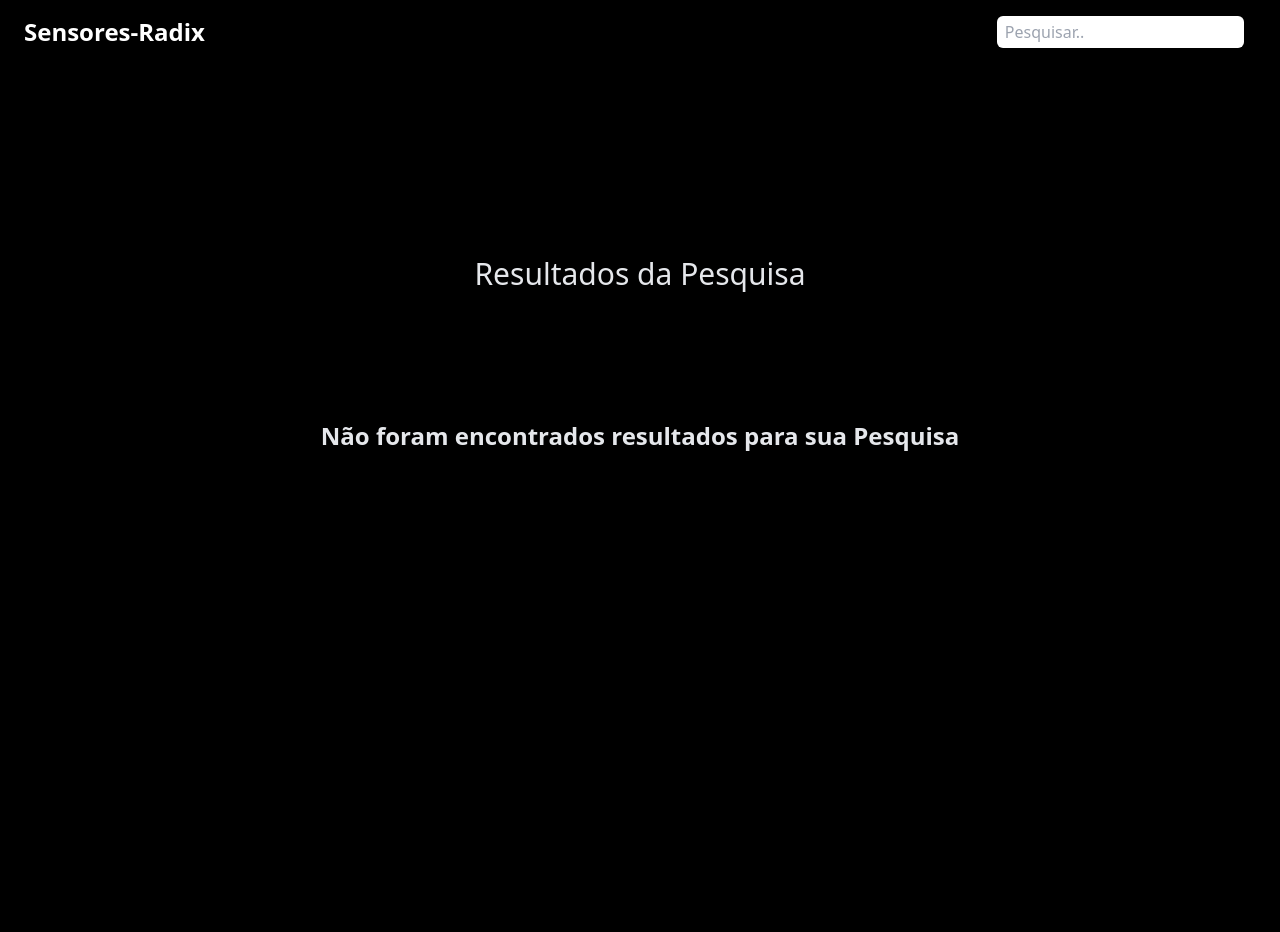
After one commit to LoganMiranda/Radix-API-Challenge, a Django app: template Sensores/templates/pesquisa_sensor.html in a window 1280 px wide. The commit adds this page. Run offline with Django 5.2, Linux system fonts and the light colour scheme; the template is opened without the code that fills it, so the values that code supplies are empty; some libraries are stand-ins or nearby versions.

Commit message:
adiçao da funcionalidade pesquisa, de acordo com o id_sensor. Criação da view, rota url e template pesquisa_sensopr.html

```diff
--- /dev/null
+++ b/Sensores/templates/pesquisa_sensor.html
@@ -0,0 +1,37 @@
+{% extends 'base.html'%}
+
+{% block title %}
+    Pesquisa
+{% endblock %}
+
+
+{% block content %}
+{% include 'navbar.html' %}
+
+<main>
+
+<section class='bg-primary_black flex justify-center py-32'>
+    <div class="py-32 w-10/12 relative text-center" >
+        <h2 class="text-gray-200 text-3xl font-medium">
+            Resultados da Pesquisa
+        </h2>
+
+        {% if object_list|length < 1 %}
+        <h2 class="p-32 text-gray-200 text-2xl font-bold">
+            Não foram encontrados resultados para sua Pesquisa
+        </h2>
+        {% endif %}
+
+        <div class="py-12 flex flex-wrap items-center min-w-full movie_lis">
+            {% for sensor in object_list %}
+            <div class="m-4 bg-blue-500 overflow-hidden flex-shrink-0 rounded-md cursor-pointer h-14 w-32 py-2">
+                <a href="{% url 'Sensores:leitura_sensor' sensor.pk %}?horas=24"><button type="button" class="btn btn-primary">{{sensor.id_sensor}}</button></a>
+            </div>
+            {% endfor %}
+        </div>
+    </div>
+</section>
+
+</main>
+
+{% endblock %}
--- a/Sensores/templates/sensores.html
+++ b/Sensores/templates/sensores.html
@@ -1,4 +1,5 @@
 {% extends 'base.html' %}
+
 
 {% block title %}
     HomeSensores
@@ -6,6 +7,8 @@
 
 
 {% block content %}
+{% include 'navbar.html'%}
+
 
 
 <div class="  md:py-0 text-gray-100 text-center flex items-center flex-col">
--- a/Sensores/urls.py
+++ b/Sensores/urls.py
@@ -1,6 +1,6 @@
 from django.urls import path, include
 from . import views
-from .views import LeituraSensor, Homesensores
+from .views import LeituraSensor, Homesensores, PesquisaSensor
 
 app_name = 'Sensores'
 
@@ -10,4 +10,5 @@ urlpatterns = [
     #path('leitura/<str:id_sensor>', LeituraSensor.as_view(), name='leitura_sensor'),
     path('leitura/<int:pk>', LeituraSensor.as_view(), name='leitura_sensor'),
     path('', Homesensores.as_view(),name='sensores'),
+    path('pesquisa', PesquisaSensor.as_view(),name= 'pesquisa_sensor')
 ]
--- a/templates/base.html
+++ b/templates/base.html
@@ -18,6 +18,7 @@
 </head>
 
 <body class="bg-black text-white font-primary">
+
     {% block content %}
 
     {% endblock %}
--- /dev/null
+++ b/templates/navbar.html
@@ -0,0 +1,23 @@
+
+<nav class="w-full flex justify-between items-center py-3 px-4 fixed z-50">
+
+    <div class="w-6/12 font-semibold  md:text-2xl w-10/12 md:w-3/4 ">
+        <p>Sensores-Radix</p>
+
+    </div>
+
+    <div class="w-6/12 flex flex-nowrap justify-end">
+
+        <div class="mr-2">
+            <form method="get" action="{% url 'Sensores:pesquisa_sensor' %}">
+                <input class="py-1 px-2 rounded-md text-black" placeholder="Pesquisar.." type="text" name="query">
+                <!-- no input acima, tem uma classe q poderiamos adicionar, chamada 'value'.
+                    se quisessemos que, na pagina da pesquisa, o nome pelo qual pesquisamos aparecesse, ao inves do campo de pesquisa ser limpado
+                    teriamos que adicionar no input acima: 'value = {{request.GET.query}}'-->
+                <input type="submit" value="">
+            </form>
+        </div>
+
+    </div>
+
+</nav>
```
Also changed, not shown: Sensores/templates/detalhes_sensor.html (+1 -1 lines), Sensores/tests.py (+1 -19 lines), Sensores/views.py (+16 -0 lines).
